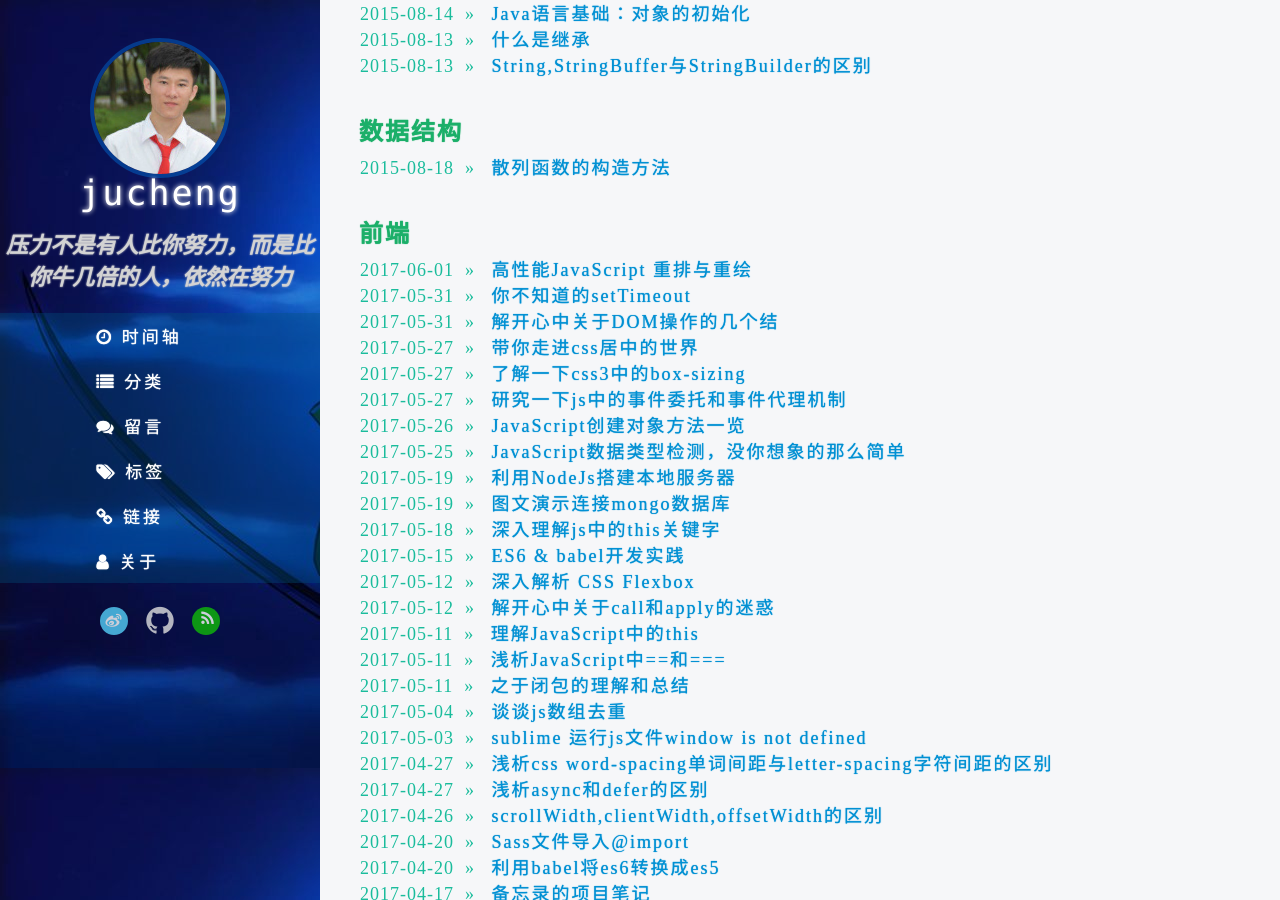
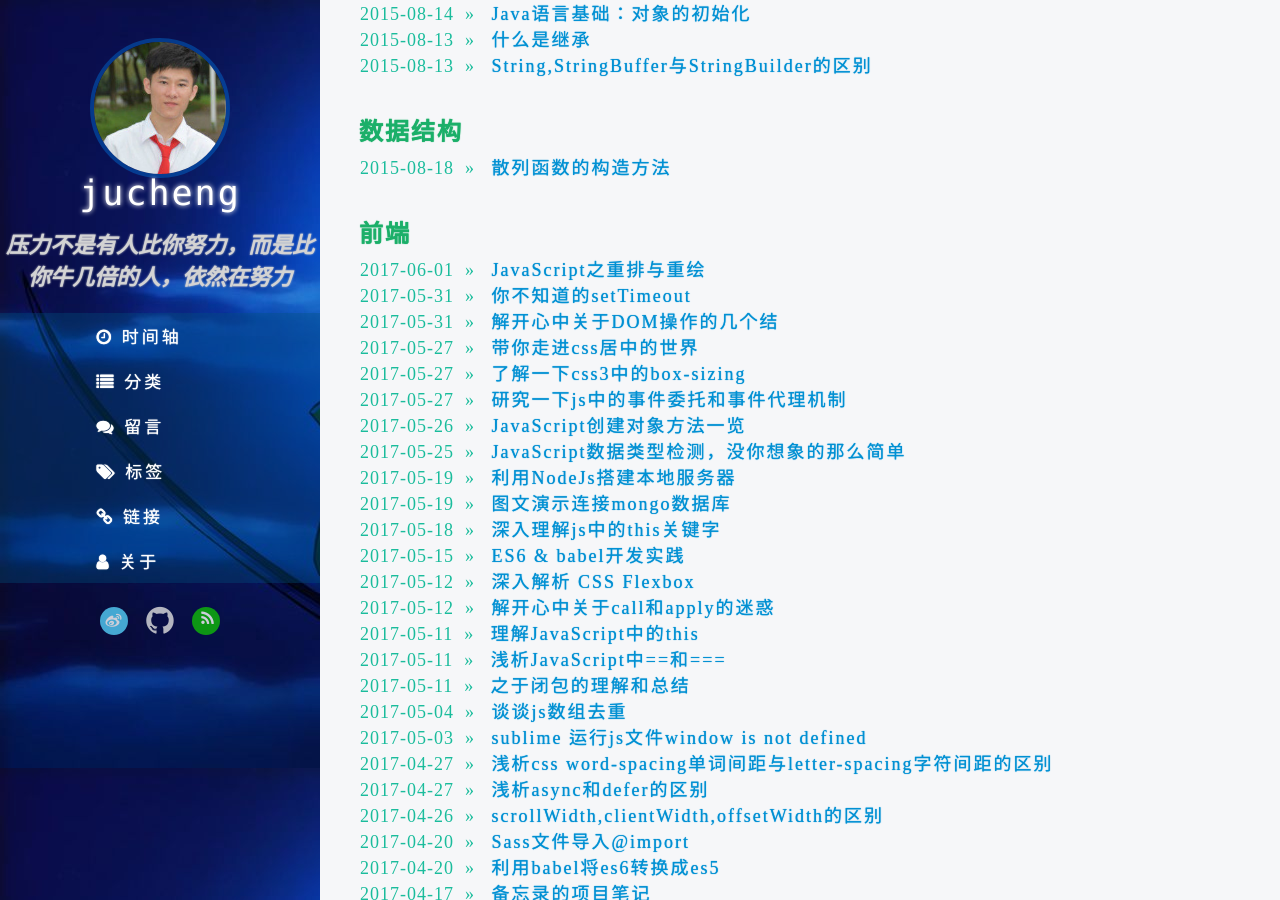
Before and after one commit to jucheng/jucheng.github.io, a Jekyll site: the page built from page/category.html, in a window 1280 px wide and 900 px high, scrolled down 889 px. Built offline with Jekyll 4.4.1, drawn with Linux system fonts in a browser that asks for light colours; nearby versions of some CDN libraries.

Commit message:
2017-6-1-FEW-CSS-reflow and repaint
JavaScript之重排与重绘

```diff
--- a/_posts/2017-6-1-FEW-CSS-reflow and repaint.md
+++ b/_posts/2017-6-1-FEW-CSS-reflow and repaint.md
@@ -1,12 +1,12 @@
 ---
 layout: post
-title: "高性能JavaScript 重排与重绘"
+title: "JavaScript之重排与重绘"
 date: 2017-6-1
 categories: 前端
 tags: [前端开发，CSS]
 ---
 
-高性能JavaScript 重排与重绘
+JavaScript之重排与重绘
 
 ![](http://oq2sjn05e.bkt.clouddn.com/2017-6-1-FEW-CSS-reflow%20and%20repaint.jpg)
 
```
